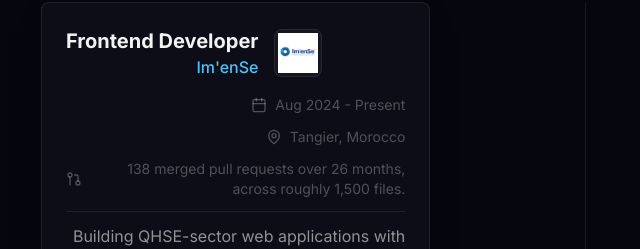
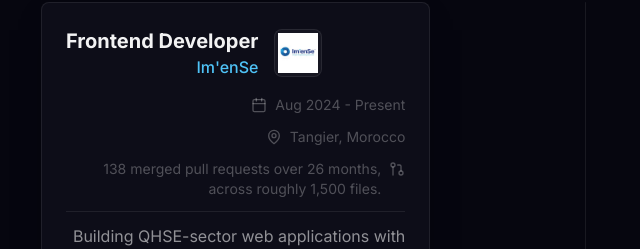
Before and after one commit to ysahih/Portfolio, a Next.js app: page / in a window 1280 px wide. Shown: the part 3022-3271 px from the top of the page, without its empty margins (55-695 px from the left). Built offline with nearby package versions, Linux system fonts and the light colour scheme.

Commit message:
fix: icon alignment and missing accessible labels

```diff
--- a/app/components/ContactSection.tsx
+++ b/app/components/ContactSection.tsx
@@ -245,6 +245,7 @@ const ContactSection: React.FC<ContactProps> = ({ contact, location, languages }
                   <motion.a
                     key={index}
                     href={platform.url}
+                    aria-label={platform.name}
                     target="_blank"
                     rel="noopener noreferrer"
                     className="p-3 rounded-lg transition-all duration-300"
--- a/app/components/ExperienceSection.tsx
+++ b/app/components/ExperienceSection.tsx
@@ -115,9 +115,9 @@ const ExperienceSection: React.FC<ExperienceSectionProps> = ({ experience }) =>
                         <span>{exp.location}</span>
                       </div>
                       {exp.scale && (
-                        <div className={`flex items-center gap-2 text-sm ${index % 2 === 0 ? 'md:justify-end' : 'justify-start'}`} style={{ color: 'var(--text-muted)' }}>
-                          <GitPullRequestIcon className="w-4 h-4 flex-shrink-0" />
-                          <span>{exp.scale}</span>
+                        <div className={`flex items-start gap-2 text-sm ${index % 2 === 0 ? 'md:justify-end' : 'justify-start'}`} style={{ color: 'var(--text-muted)' }}>
+                          <GitPullRequestIcon className={`w-4 h-4 mt-0.5 flex-shrink-0 ${index % 2 === 0 ? 'md:order-2' : ''}`} />
+                          <span className={index % 2 === 0 ? 'md:text-right' : ''}>{exp.scale}</span>
                         </div>
                       )}
                       <p className="py-3 my-3" style={{ color: 'var(--text-secondary)', borderTop: '1px solid var(--border)', borderBottom: '1px solid var(--border)' }}>
--- a/app/components/Footer.tsx
+++ b/app/components/Footer.tsx
@@ -80,6 +80,7 @@ const Footer: React.FC<FooterProps> = ({ socialLinks }) => {
                 <motion.a
                   key={index}
                   href={link.url}
+                  aria-label={link.name}
                   target="_blank"
                   rel="noopener noreferrer"
                   className="transition-colors"
--- a/app/components/NavigationBar.tsx
+++ b/app/components/NavigationBar.tsx
@@ -146,6 +146,8 @@ const NavigationBar: React.FC<NavigationBarProps> = ({ activeSection }) => {
             whileHover={{ scale: 1.1 }}
             whileTap={{ scale: 0.9 }}
             onClick={() => setIsMobileMenuOpen(!isMobileMenuOpen)}
+            aria-label={isMobileMenuOpen ? 'Close menu' : 'Open menu'}
+            aria-expanded={isMobileMenuOpen}
           >
             {isMobileMenuOpen ? (
               <X className="h-6 w-6" />
```
